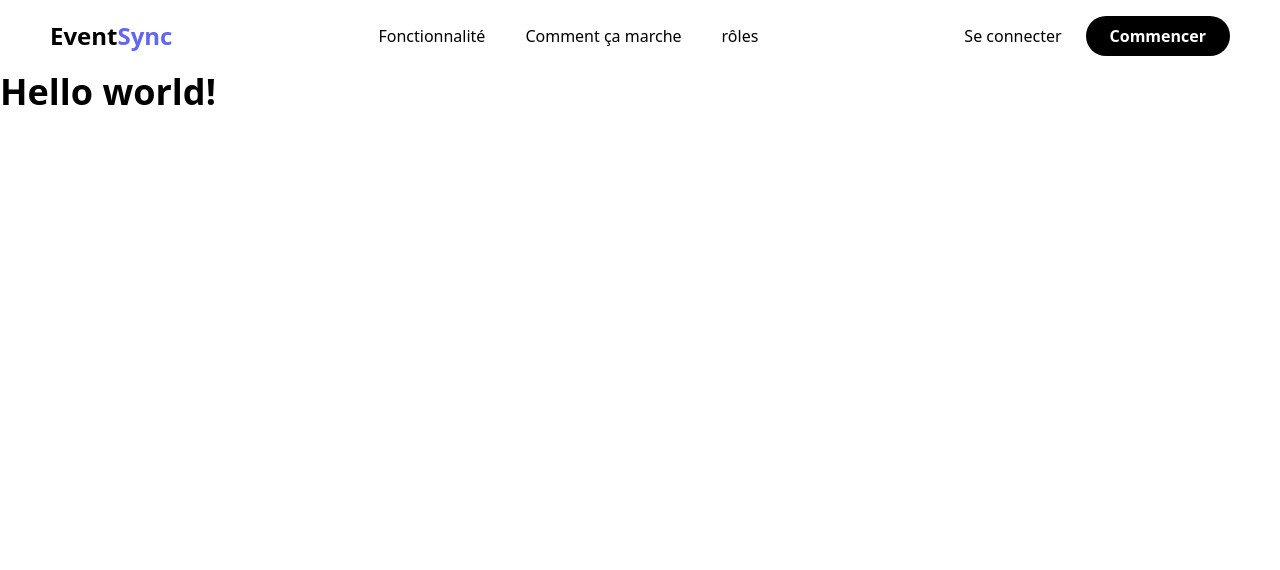
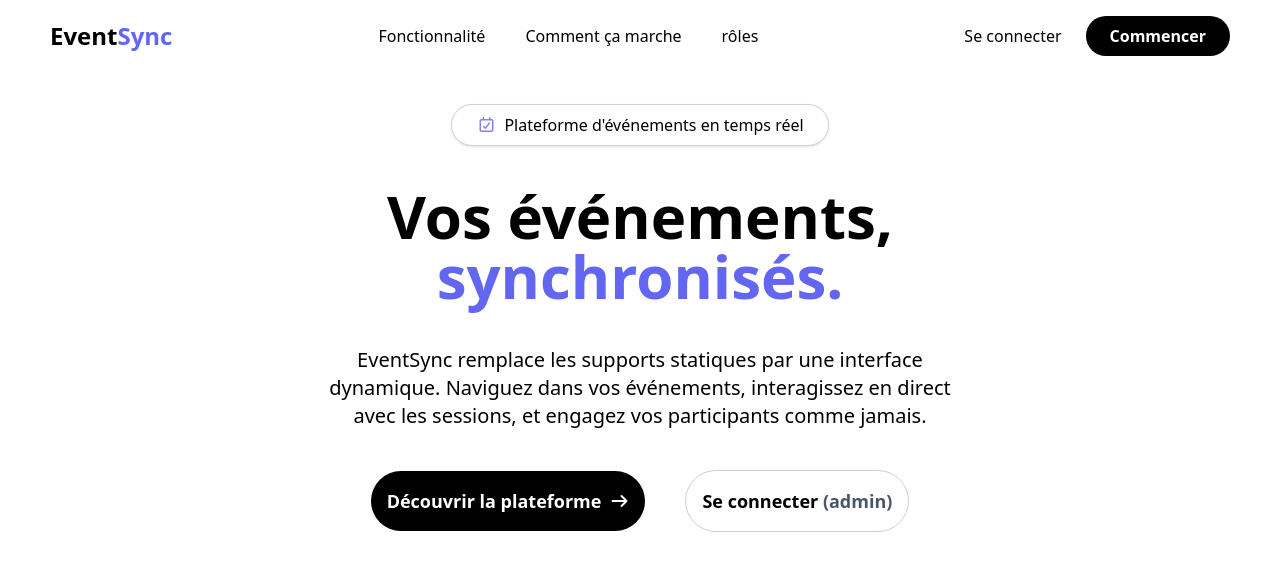
Before and after one commit to EventSync-app/Client, a Next.js app: page / in a window 1280 px wide. Shown: the top 570 px of the page. Built offline with nearby package versions, Linux system fonts and the light colour scheme.

Commit message:
feat: add hero section for homepage

```diff
--- a/src/app/globals.css
+++ b/src/app/globals.css
@@ -7,4 +7,5 @@
   --color-accent: #6366f1;
   --color-accent-light: #818cf8;
   --color-accent-dark: #4f46e5;
+  --color-gray: #cfcfcf;
 }
--- a/src/app/page.js
+++ b/src/app/page.js
@@ -1,5 +1,10 @@
+import HeroSection from "@/components/home/HeroSection";
+import "@/styles/home.css";
+
 export default function Home() {
   return (
-    <h1 className="text-4xl font-bold">Hello world!</h1>
+    <>
+      <HeroSection />
+    </>
   );
 }
--- /dev/null
+++ b/src/components/home/HeroSection.js
@@ -0,0 +1,31 @@
+function HeroSection() {
+    return (
+        <section className="flex flex-col items-center py-8 gap-10">
+            <div className="bg-[var(--white)] shadow-sm border-1 border-[var(--color-gray)] rounded-4xl flex flex-row justify-center items-center gap-2 px-6 py-2">
+                <i className="animate-pulse-live text-[var(--color-accent-dark)] fa-regular fa-calendar-check"></i>
+                <span>Plateforme d'événements en temps réel</span>
+            </div>
+            <h1 className="text-6xl font-bold text-center">
+                Vos événements,
+                <br /><span className="text-[var(--color-accent)]">synchronisés.</span>
+            </h1>
+            <p className="text-xl text-center">
+                EventSync remplace les supports statiques par une interface
+                <br />dynamique. Naviguez dans vos événements, interagissez en direct
+                <br />avec les sessions, et engagez vos participants comme jamais.
+            </p>
+            <div className="flex flex-row justify-center items-center gap-10">
+                <button className="flex flex-row justify-center items-center gap-2 text-white font-bold bg-[var(--black)] px-4 py-4 rounded-4xl">
+                    <span className="text-lg">Découvrir la plateforme</span>
+                    <i className="fa-solid fa-arrow-right"></i>
+                </button>
+                <button className="text-lg text-[var(--black)] font-bold border border-[var(--color-gray)] px-4 py-4 rounded-4xl">
+                    Se connecter
+                    <span className="text-gray-600"> (admin)</span>
+                </button>
+            </div>
+        </section>
+    )
+}
+
+export default HeroSection;
--- /dev/null
+++ b/src/styles/home.css
@@ -0,0 +1,12 @@
+@keyframes pulse-live {
+    0%, 100% {
+        opacity: 1;
+    }
+    50% {
+        opacity: .4;
+    }
+}
+
+.animate-pulse-live {
+    animation: 2s ease-in-out infinite pulse-live;
+}
```
